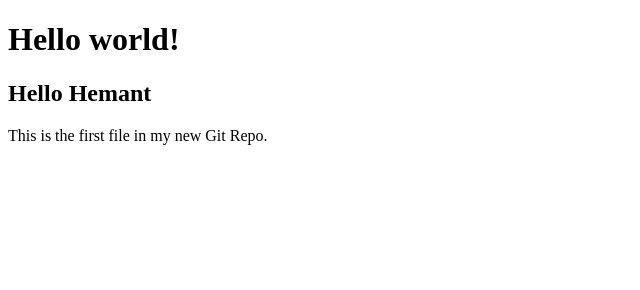
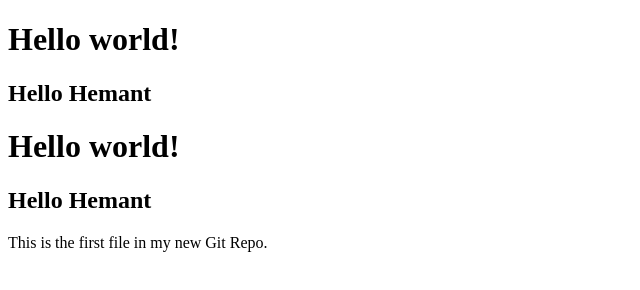
Before and after one commit to hemantmpcz/hello, a plain HTML site: page index.html in a window 1280 px wide. Shown: the whole page, without its empty margins (0-640 px from the left). Drawn offline with Linux system fonts and the light colour scheme.

Commit message:
Modified

```diff
--- a/index.html
+++ b/index.html
@@ -7,6 +7,8 @@
 
 <h1>Hello world!</h1>
 <h2>Hello Hemant</h2>
+<h1>Hello world!</h1>
+<h2>Hello Hemant</h2>
 <p>This is the first file in my new Git Repo.</p>
 
 </body>
```
